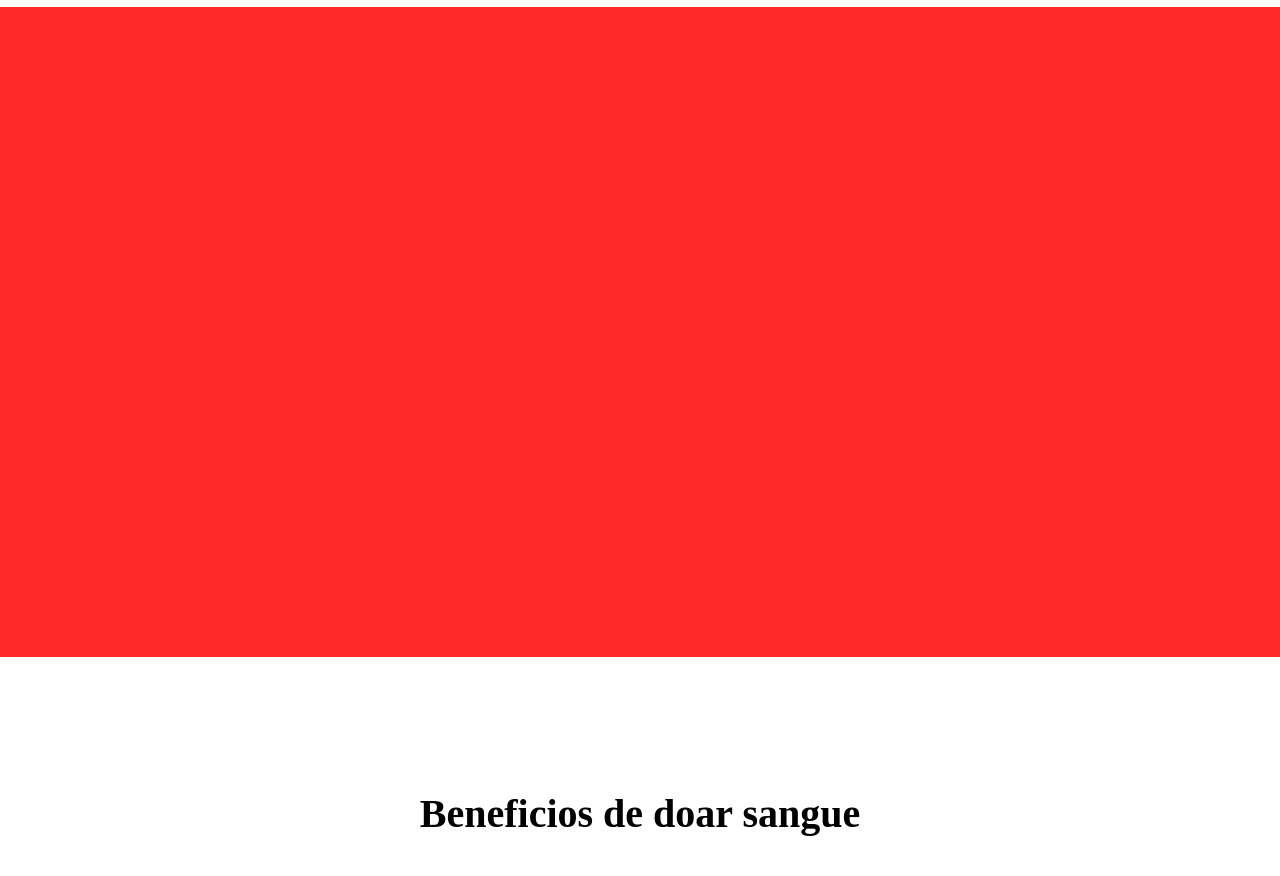
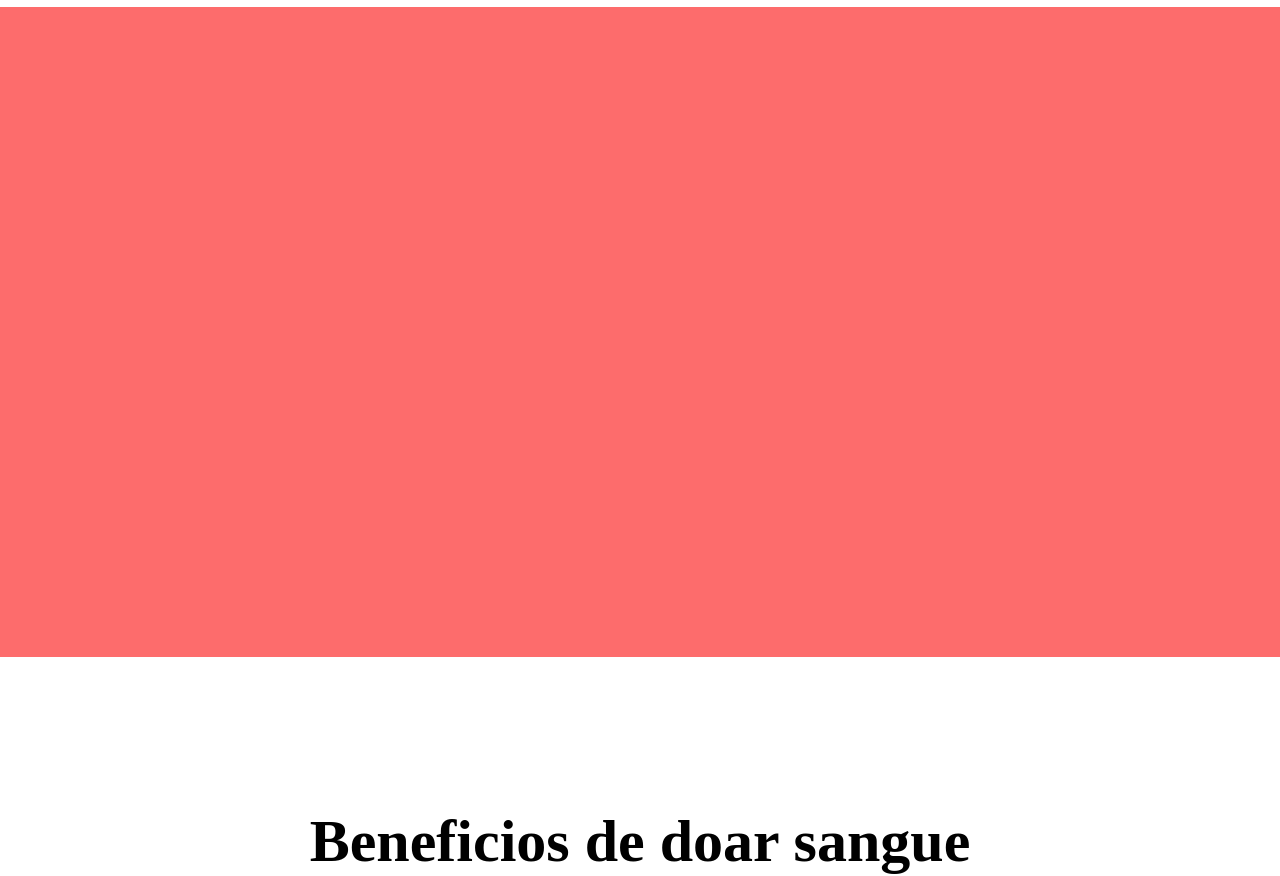
Before and after one commit to guilodron/Site-Doacao-De-Sangue, a plain HTML site: page index.html in a window 1280 px wide. Shown: the part 93-969 px from the top of the page. Drawn offline with nearby package versions, Linux system fonts and the light colour scheme; a script that the page names is missing.

Commit message:
minor corrections

```diff
--- a/css/areaPrincipal.css
+++ b/css/areaPrincipal.css
@@ -1,6 +1,6 @@
 .chamariz{
     width: 100%;
-    background-color: rgba(253, 7, 7, 0.863);
+    background-color: rgba(251, 0, 0, 0.575);
     height: 650px;
     margin-bottom: 100px;
 }
--- a/css/beneficios.css
+++ b/css/beneficios.css
@@ -7,7 +7,7 @@
 }
 
 .beneficios h2{
-    font-size: 40px;
+    font-size: 60px;
 }
 
 .beneficios h3{
--- a/css/contador.css
+++ b/css/contador.css
@@ -1,5 +1,5 @@
 .contador{
-    background-color: rgba(251, 0, 0, 0.575);;
+    background-color: rgba(251, 0, 0, 0.575);
     width: 85%;
     height: 600px;
     margin-bottom: 100px;
```
Also changed, not shown: imgs/background.png (added).
